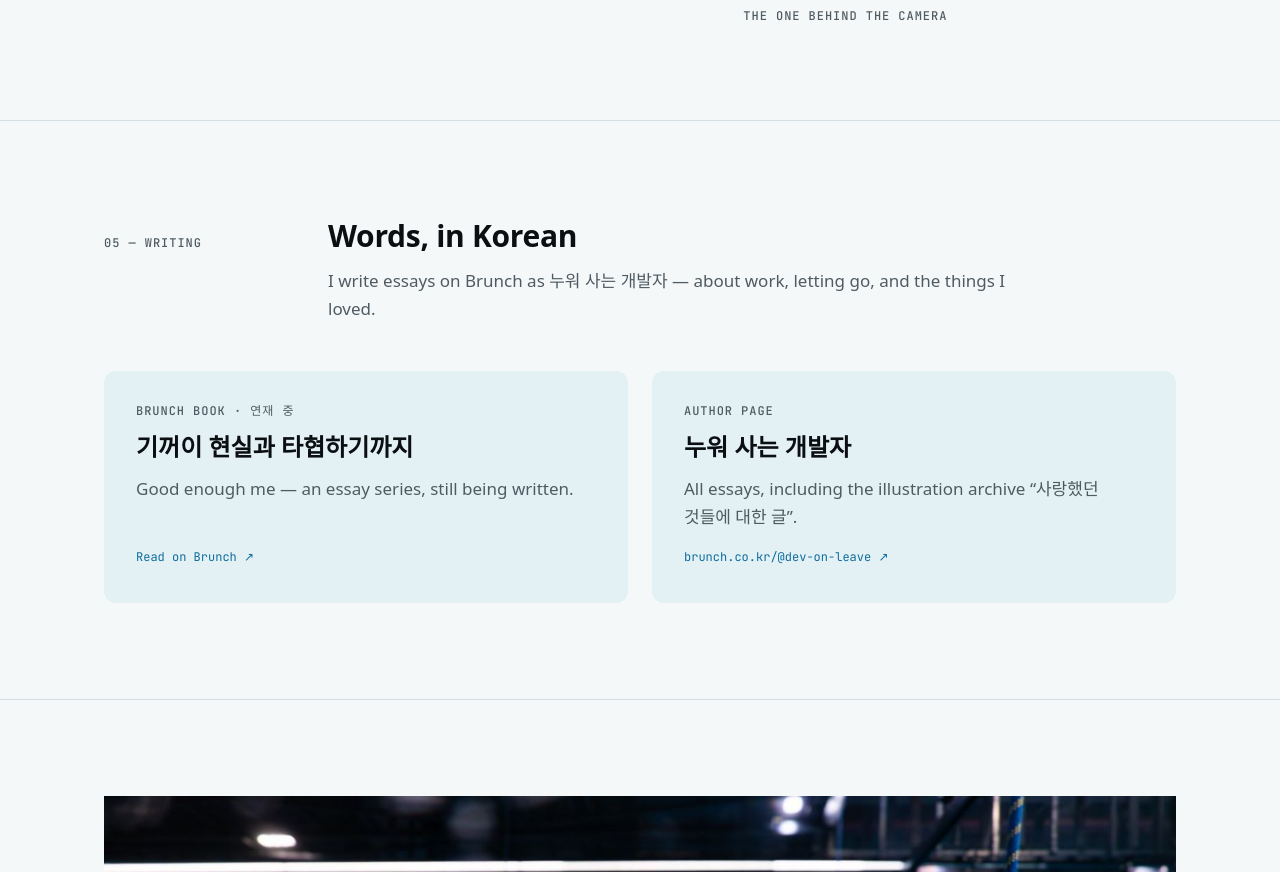
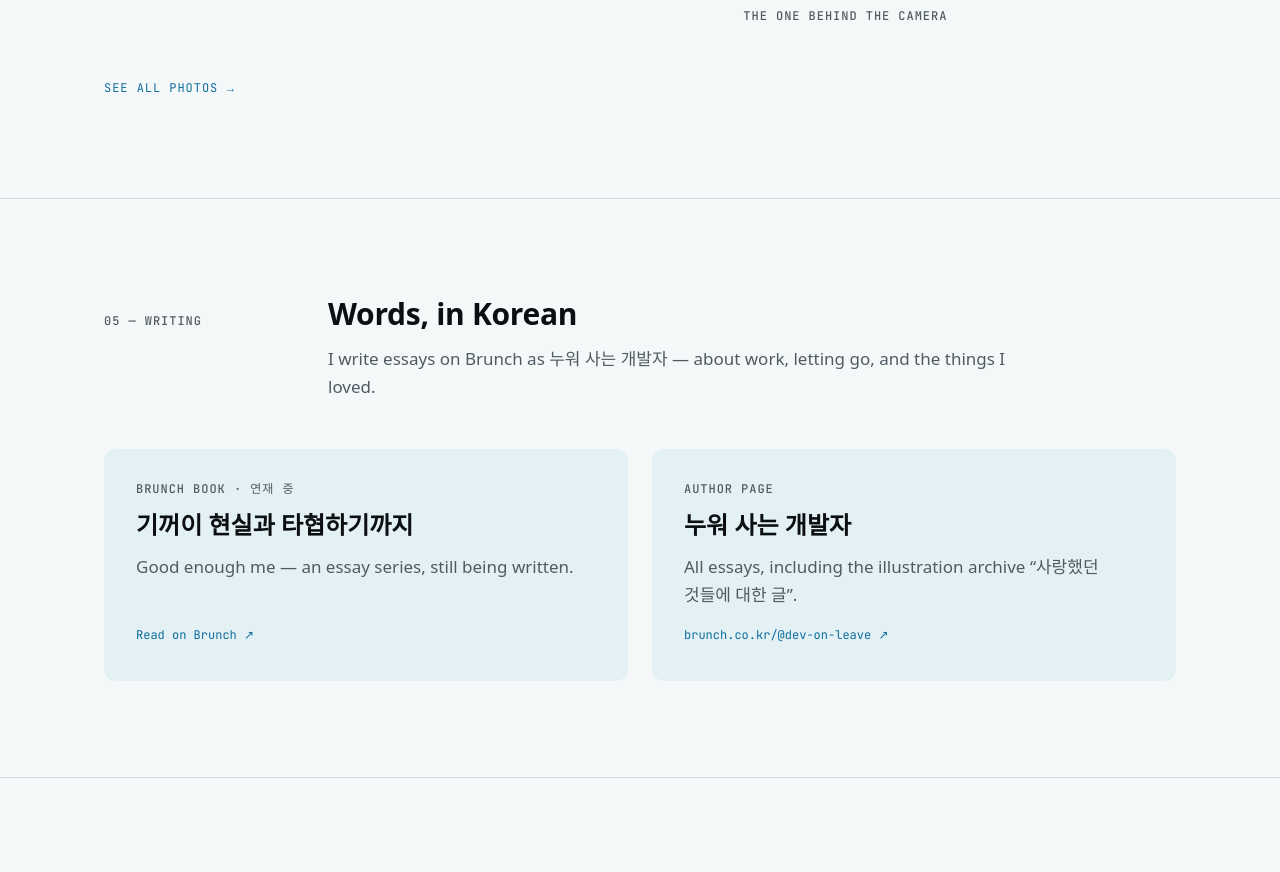
Before and after one commit to KYttinii/KYttinii.github.io, a plain HTML site: page index.html in a window 1280 px wide. Shown: the part 8005-8877 px from the top of the page. Drawn offline with Linux system fonts and the light colour scheme; a web font is replaced by a local one.

Commit message:
Link Dive section to gallery, document adding photos

```diff
--- a/index.html
+++ b/index.html
@@ -454,6 +454,7 @@ footer .wrap{display:flex;justify-content:space-between;align-items:center;gap:v
       <figure class="p3 rise"><img src="assets/img/05-temple-pose.jpg" alt="A diver in a pink cap posing playfully on the floor of a pool decorated like an Egyptian temple" width="934" height="1400" loading="lazy"><figcaption class="label">Temple floor</figcaption></figure>
       <figure class="p4 rise"><img src="assets/img/02-camera-diver.jpg" alt="Close-up of a diver pointing an underwater camera straight at the lens" width="933" height="1400" loading="lazy"><figcaption class="label">The one behind the camera</figcaption></figure>
     </div>
+    <p style="margin:var(--space-12) 0 0"><a class="up" href="photography/">See all photos →</a></p>
   </div>
 </section>
 
```
Also changed, not shown: 1 other file.
